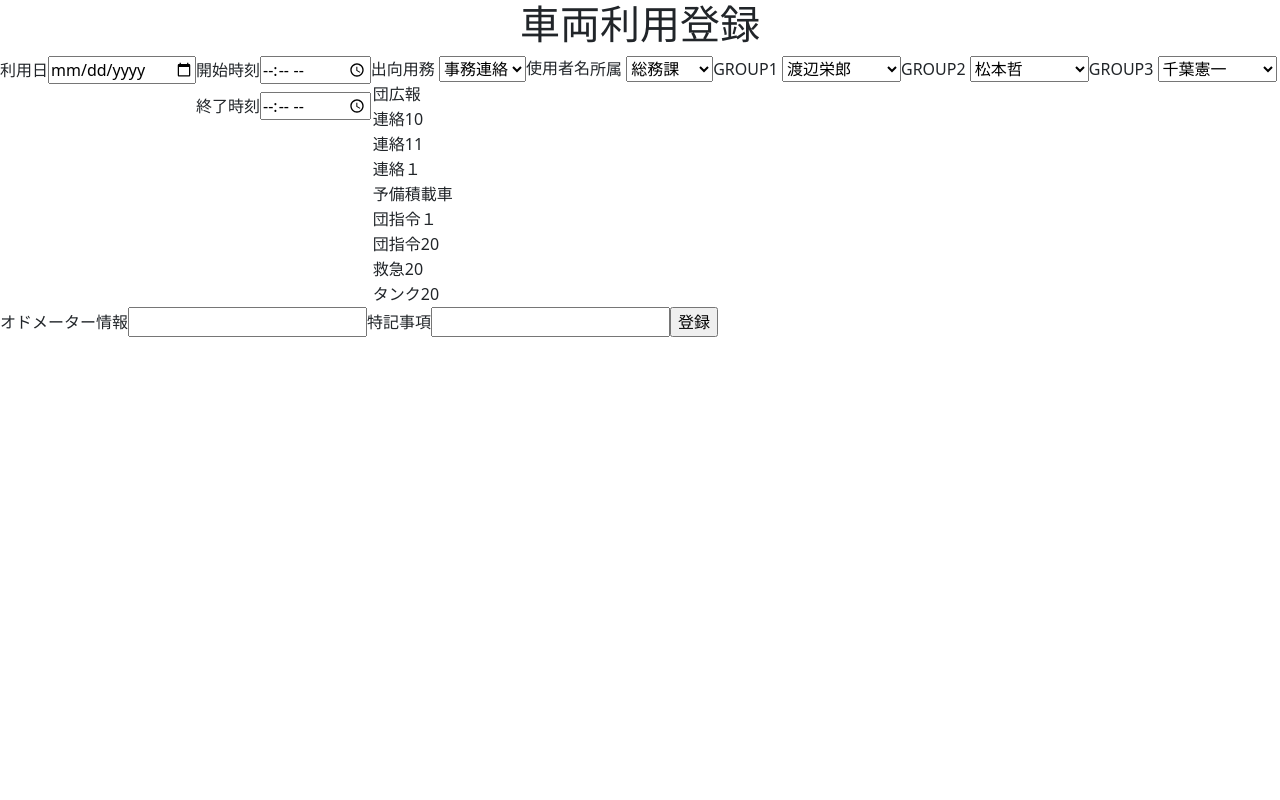
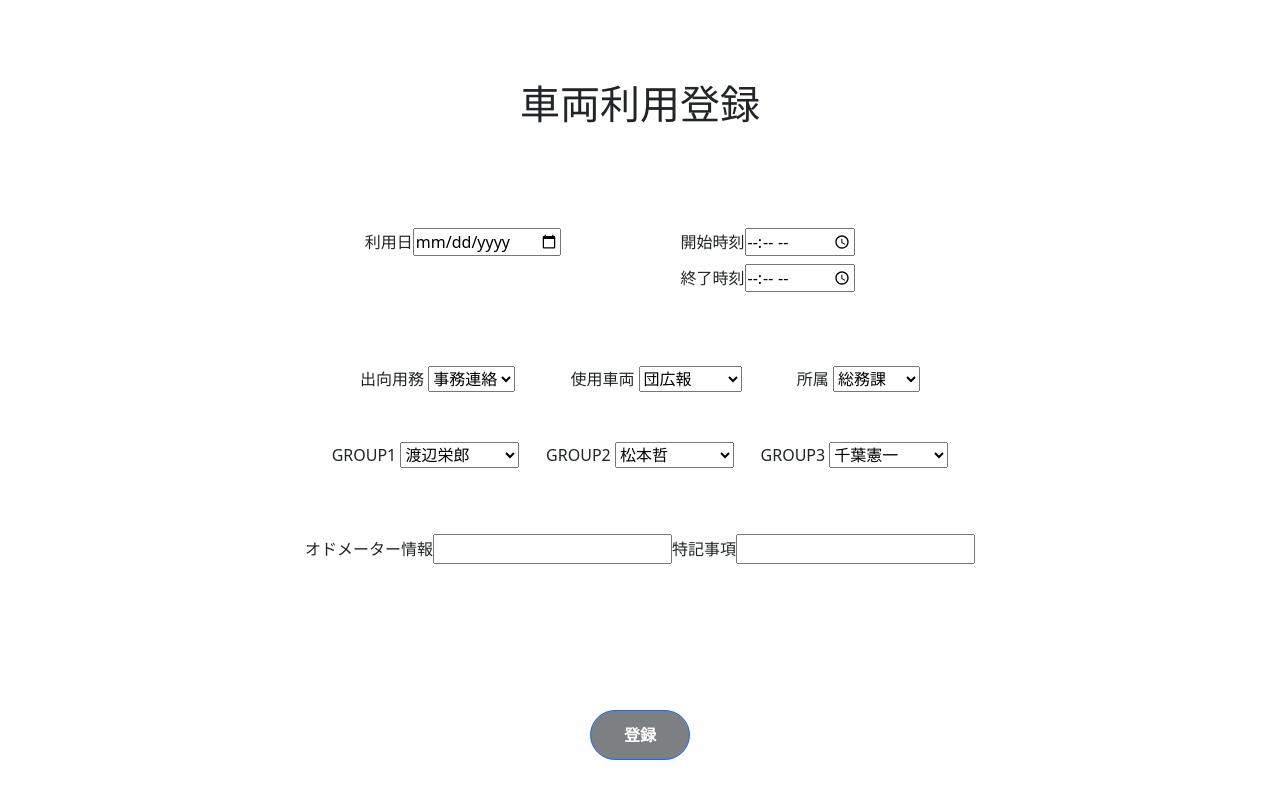
Before and after one commit to python44444/oos, a Flask app: page /register in a window 1280 px wide. Run offline with Flask 2, Linux system fonts and the light colour scheme.

Commit message:
register_upload

```diff
--- a/static/css/style.css
+++ b/static/css/style.css
@@ -1,3 +1,12 @@
+/* body */
+h1 {
+    margin: 80px 0px 50px 0px;
+}
+
+
+
+
+
 .outer {
     width: 100%;
     height: 100vh;
@@ -20,7 +29,7 @@
 }
 
 
-/* button */
+/* admin */
 .btn-wrap {
     display: flex;
     justify-content: center;
@@ -54,6 +63,19 @@
     background-color: #3e4043;
 }
 
-.h1-margin {
-    margin: 80px 0px;
+
+/* register */
+.d-flex {
+    margin: 50px;
 }
+
+.register_sbmit {
+    text-align: center;
+}
+
+.register_sbmit_btn {
+    width: 100px;
+    height: 50px;
+    font-size: inherit;
+    font-weight: bold;
+}
--- a/templates/admin_login.html
+++ b/templates/admin_login.html
@@ -3,7 +3,7 @@
 {% block content %}
 
 
-<h1 class="h1-margin">お疲れさまです</h1>
+<h1>お疲れさまです</h1>
 <div class="btn-wrap">
     <input type="button" onclick="location.href='/register'" value="車両登録"  class="btn btn-primary btn-lg">
     <input type="button" onclick="location.href='/upload'" value="距離を取る" class="btn btn-secondary btn-lg">
--- a/templates/register.html
+++ b/templates/register.html
@@ -3,21 +3,22 @@
 {% extends "layout.html" %}
 {% block content %}
 <h1>車両利用登録</h1>
-<form action="/" method="post" enctype="multipart/form-data" class="d-flex flex-wrap">
+<form action="/" method="post" enctype="multipart/form-data">
+    <div>
+        <div class="d-flex justify-content-evenly">
             <p>
                 <lavel>利用日<input type="date" name="use_date"></lavel>
             </p>
             <p>
             <dl>
-        <!-- <dt>使用時間</dt> -->
                 <dd>開始時刻<input type="time" name="start_time"></dd>
                 <dd>終了時刻<input type="time" name="ending_time"></dd>
-
             </dl>
             </p>
+        </div>
+        <div class="d-flex justify-content-evenly">
             <lavel>出向用務
                 <select name="select" class="sel">
-            <!-- <option value="../images/25233238_s.jpg">1</option> -->
                     <option value="001">事務連絡</option>
                     <option value="002">予防業務</option>
                     <option value="003">庶務業務</option>
@@ -28,9 +29,10 @@
                     <option value="005">予防課</option>
                     <option value="005">消防課</option>
                     <option value="005">他所属</option>
+                </select>
+            </lavel>
             <lavel>使用車両
                 <select name="car_select" class="sel">
-                    <!-- <option value="../images/25233238_s.jpg">1</option> -->
                     <option value="car">団広報</option>
                     <option value="car2">連絡10</option>
                     <option value="car3">連絡11</option>
@@ -42,10 +44,7 @@
                     <option value="car9">タンク20</option>
                 </select>
             </lavel>
-            <p>
-                <lavel>使用者名</lavel>
-            <p>
-                <lavel>所属</lavel>
+            <lavel>所属
                 <select name="department">
                     <optgroup label="本部">
                         <option value="001">総務課</option>
@@ -54,12 +53,11 @@
                         <option value="003">防災課</option>
                         <option value="003">他所属</option>
                 </select>
-            </p>
-            <p>
-        </select>
-        </p>
+            </lavel>
+        </div>
+        <div class="d-flex justify-content-evenly">
             <P>
-            <lavel>GROUP1</lavel>
+                <lavel>GROUP1
                     <select name="department2">
                         <optgroup label="グループ１">
                             <option value="001">渡辺栄郎</option>
@@ -76,9 +74,10 @@
                             <option value="012">佐藤麻菜美</option>
                             <option value="013">阿部響</option>
                     </select>
+                </lavel>
             </P>
             <p>
-            <lavel>GROUP2</lavel>
+                <lavel>GROUP2
                     <select name="department2">
                         <optgroup label="グループ2">
                             <option value="001">松本哲</option>
@@ -97,9 +96,10 @@
                             <option value="014">及川達志</option>
                         </optgroup>
                     </select>
+                </lavel>
             </p>
             <p>
-            <lavel>GROUP3</lavel>
+                <lavel>GROUP3
                     <select name="department3">
                         <optgroup label="グループ3">
                             <option value="001">千葉憲一</option>
@@ -119,18 +119,19 @@
                             <option value="013">吉田珠李</option>
                         </optgroup>
                     </select>
+                </lavel>
             </p>
+        </div>
         </select>
-
+            <div class="d-flex justify-content-evenly">
                 <p>
                     <lavel>オドメーター情報<input type="text" name="odometer"></lavel>
                 </p>
-        <!-- upload.html転送未入力 -->
                 <p>
-
                     <lavel>特記事項<input type="txet" name="txet"></lavel>
                 </p>
-
-        <p><input type="submit" value="登録" name="register_sbmit"></p>
+            </div>
+    </div>
+    <p class="register_sbmit"><input type="submit" class="btn btn-primary register_sbmit_btn" value="登録" name="register_sbmit"></p>
 </form>
 {% endblock %}
```
Lines whose indentation alone changed are shown as unchanged.
